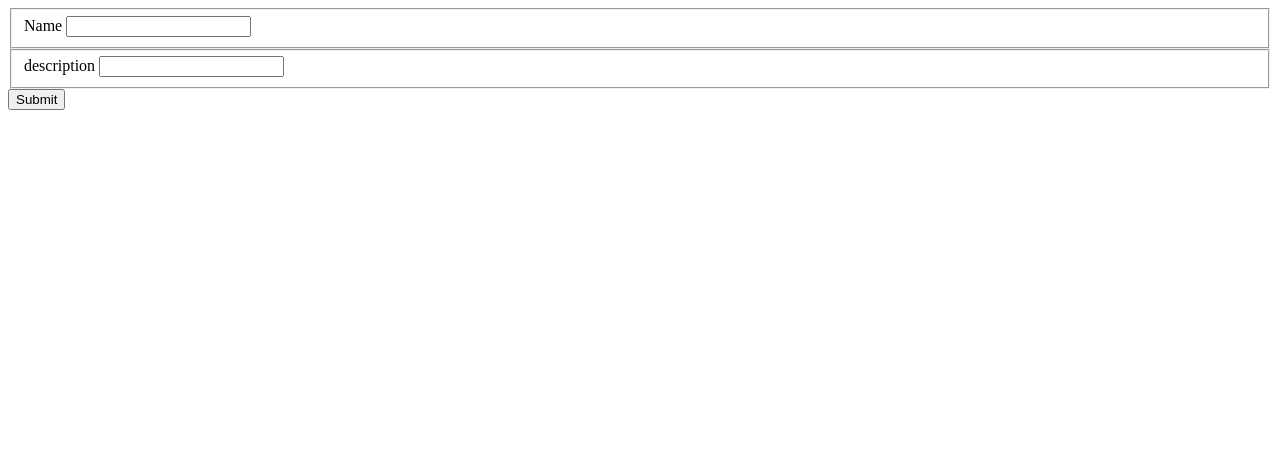
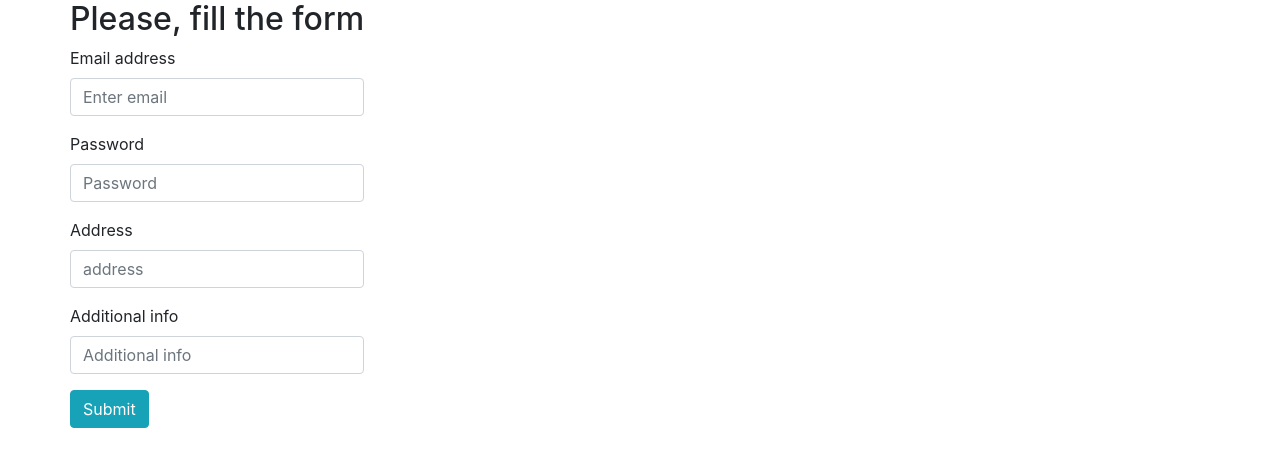
Before and after one commit to acmello/angular-speech-recognition, a plain HTML site: page demo.html in a window 1280 px wide. Drawn offline with nearby package versions, Linux system fonts and the light colour scheme.

Commit message:
new feature

```diff
--- a/demo.html
+++ b/demo.html
@@ -2,20 +2,42 @@
 <html lang="en" ng-app='demoApp'>
 <head>
 	<meta charset="UTF-8">
+	<link rel="stylesheet" href="bower_components/bootstrap/dist/css/bootstrap.min.css">
 	<title>Speech recognition</title>
 </head>
 <body>
-	<am-speech-recognition-form>
-		<fieldset>
-			<label for="name">Name</label>
-			<input type="text" name="name">
-		</fieldset>
-		<fieldset>
-			<label for="name">description</label>
-			<input type="text" name="description">
-		</fieldset>
-		<button type="submit">Submit</button>
-	</am-speech-recognition-form>
+	<div class="container">
+		<div class="row">
+
+			<!-- calling the directive -->
+			<am-speech-recognition-form>
+				<div class="row">
+					<div class="col-sm-12">
+						<h2>Please, fill the form</h2>
+						<div class="form-group">
+							<label for="exampleInputEmail1">Email address</label>
+							<input type="email" class="form-control" id="exampleInputEmail1" placeholder="Enter email">
+						</div>
+						<div class="form-group">
+							<label for="exampleInputPassword1">Password</label>
+							<input type="password" class="form-control" id="exampleInputPassword1" placeholder="Password">
+						</div>
+						<div class="form-group">
+							<label for="exampleInputPassword1">Address</label>
+							<input type="text" class="form-control" id="exampleInputPassword1" placeholder="address">
+						</div>
+						<div class="form-group">
+							<label for="exampleInputPassword1">Additional info</label>
+							<input type="text" class="form-control" id="exampleInputPassword1" placeholder="Additional info">
+						</div>
+						<button type="submit" class="btn btn-info">Submit</button>
+					</div>
+				</div>
+			</am-speech-recognition-form>
+			<!-- end -->
+
+		</div>
+	</div>
 
 	<script src="bower_components/angular/angular.min.js"></script>
 	<script src="directives/speech-recognition-form.js"></script>
--- a/directives/speech-recognition-form.js
+++ b/directives/speech-recognition-form.js
@@ -58,20 +58,22 @@ function SpeechRecognitionForm(SpeechRecognitionFactory) {
 			var transcript = "";
 			for (var i = event.resultIndex; i < event.results.length; ++i) {
 		    	if (event.results[i].isFinal) {
-		    		transcript += event.results[i][0].transcript;
-		    		break;
-		    	}
-		    }
+		    		transcript = event.results[i][0].transcript.trim();
 
 		    		if(transcript === "next") {
+				    	console.log("calling next...")
 				    	currentEl = controller.getNext();
 				    	currentEl.focus();
 				    } else if (transcript === "previous") {
+				    	console.log("calling previous...")
 				    	currentEl = controller.getPrevious();
 				    	currentEl.focus();
 				    } else {
+				    	console.log("typing")
 				    	currentEl = controller.getCurrent();
 				    	currentEl.value = transcript;
+				    }
+		    	}
 		    }
 		});
 
```
Lines whose indentation alone changed are shown as unchanged.
